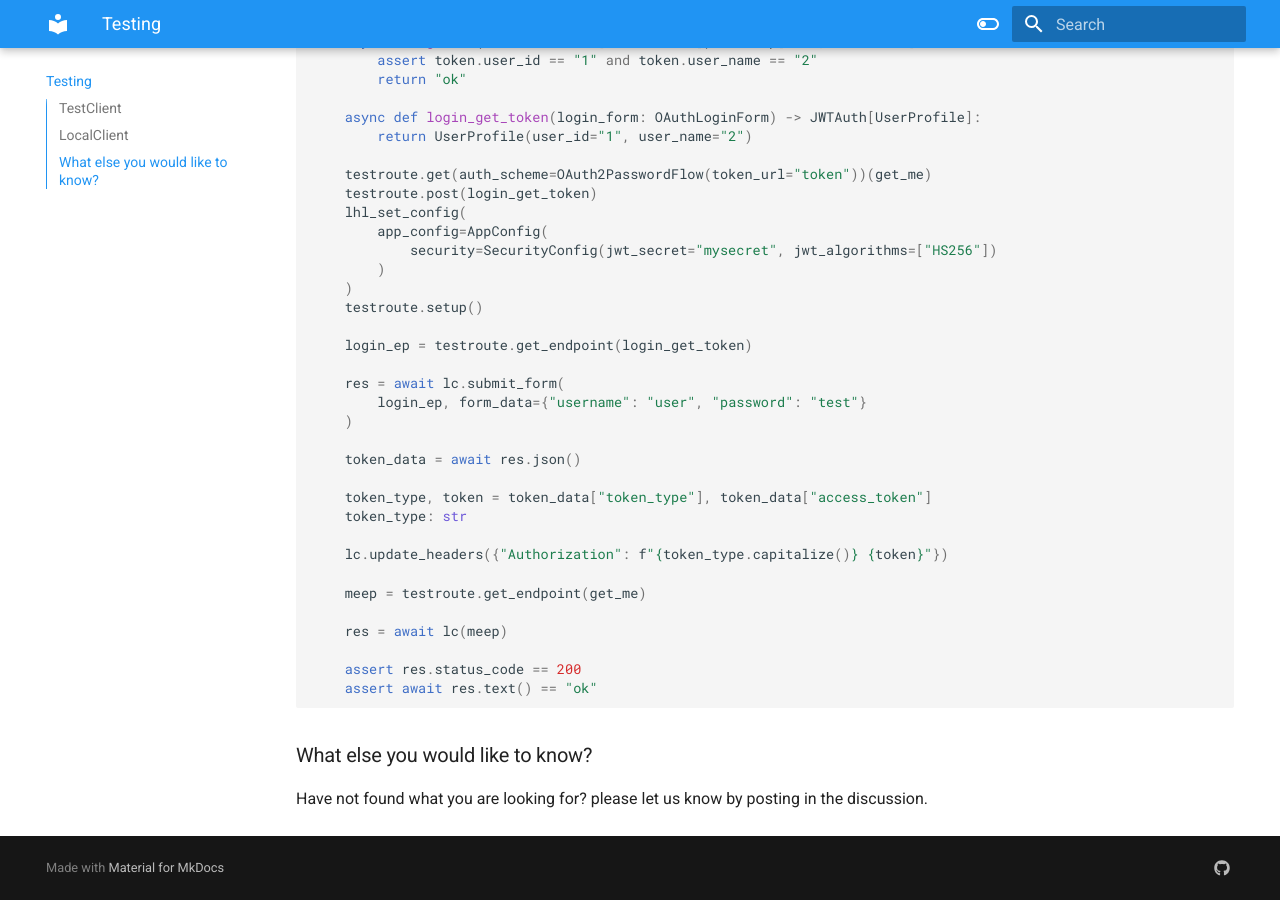
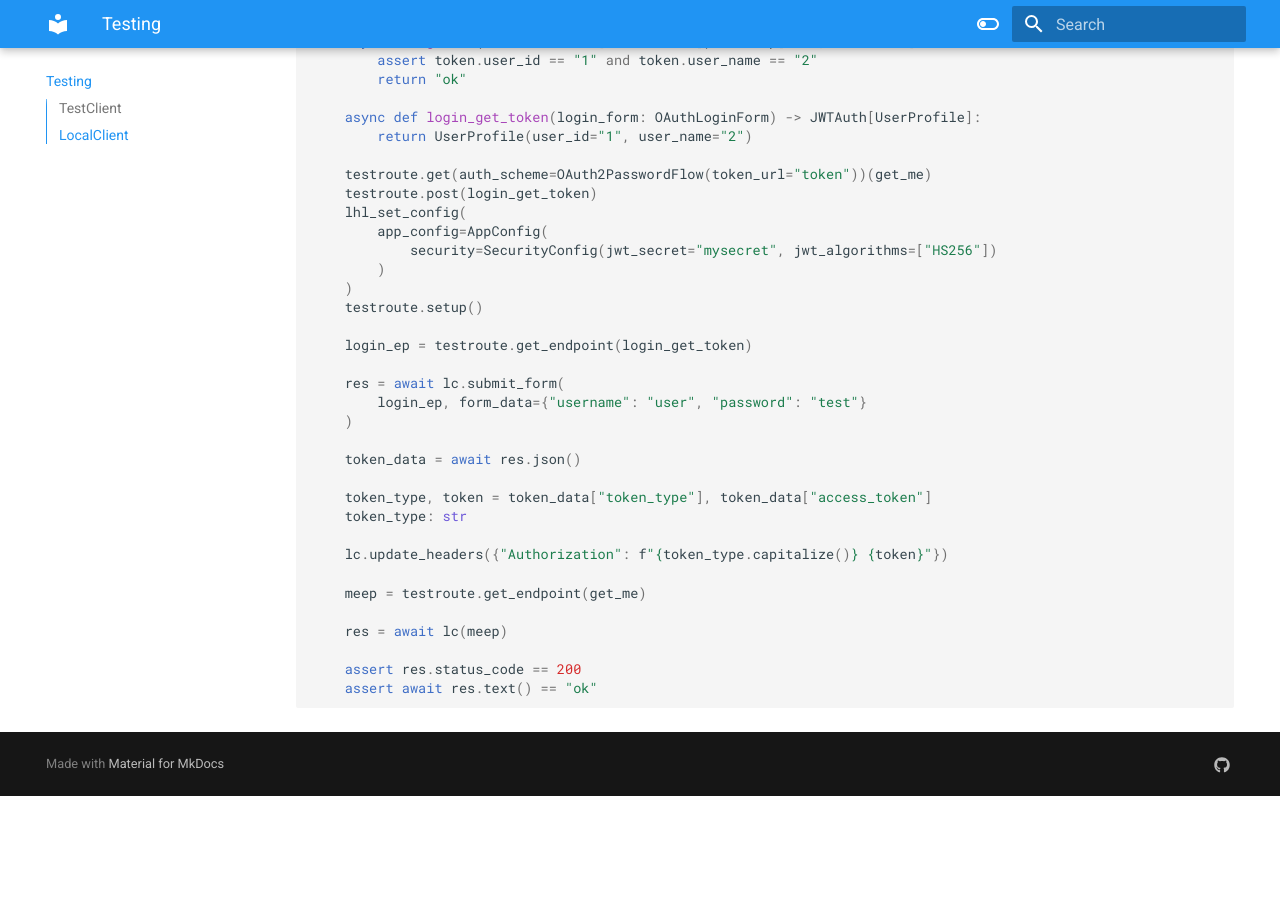
Before and after one commit to raceychan/lihil, an MkDocs documentation site: the page built from docs/testing.md, in a window 1280 px wide and 900 px high, scrolled down 958 px. Built offline with MkDocs 1.6.1 and Material for MkDocs 9.7.7, drawn with Linux system fonts in a browser that asks for light colours; after the commit the page ends 1754 px from its top, so only the background shows below that.

Commit message:
chores: docs

````diff
--- a/docs/testing.md
+++ b/docs/testing.md
@@ -75,7 +75,3 @@ async def test_endpoint_login_and_validate(testroute: Route, lc: LocalClient):
     assert res.status_code == 200
     assert await res.text() == "ok"
 ```
-
-### What else you would like to know?
-
-Have not found what you are looking for? please let us know by posting in the discussion.
````
Also changed, not shown: docs/tutorials.md (+4 -0 lines).
